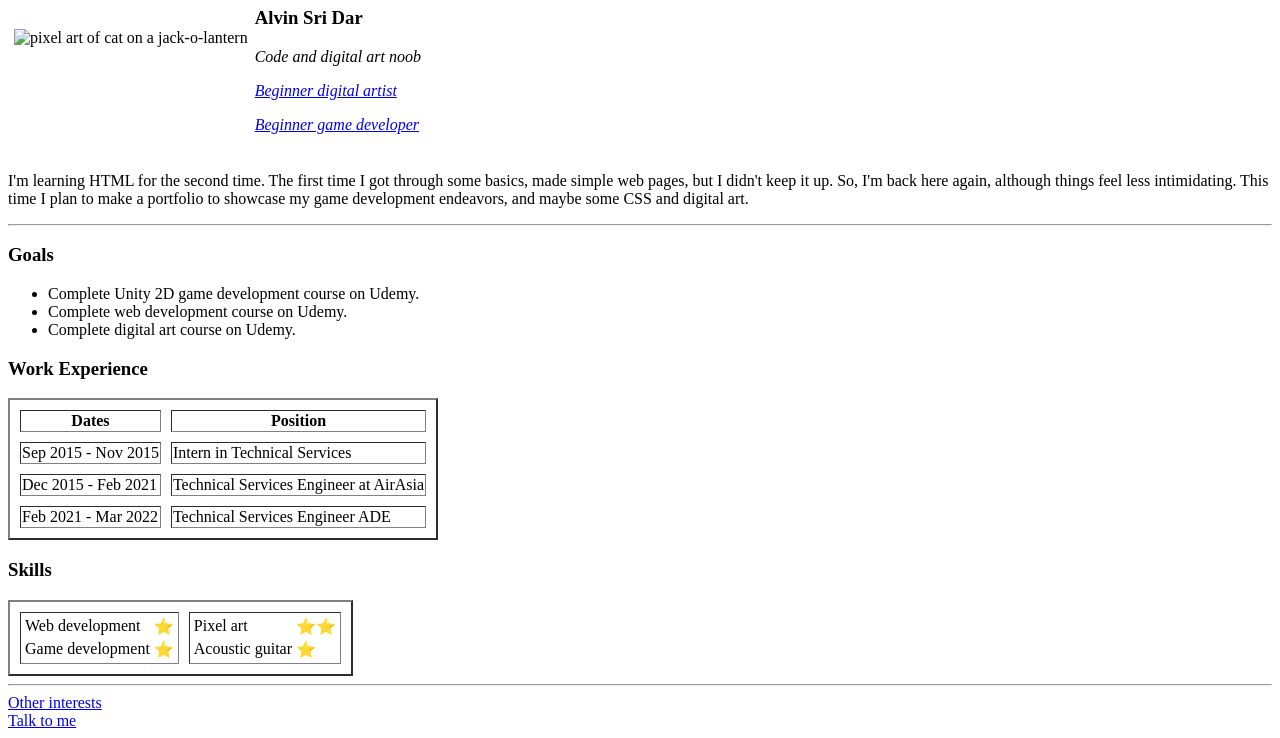
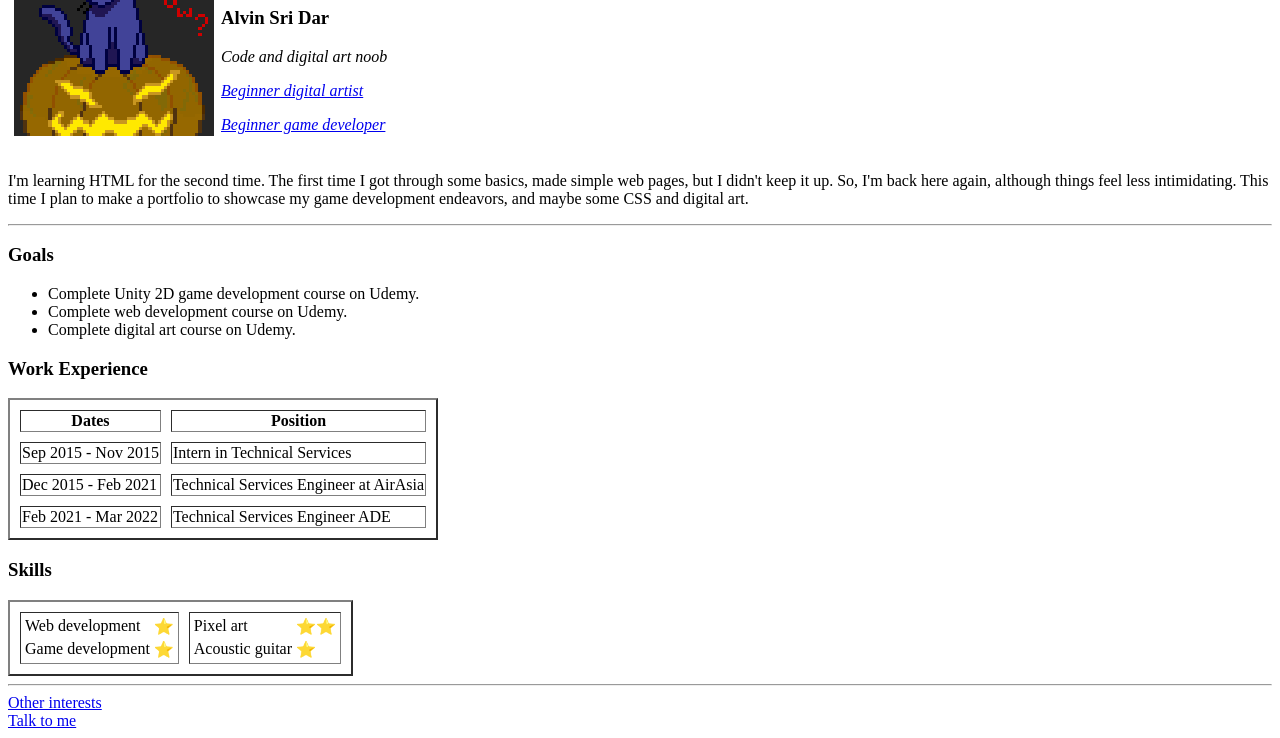
Before and after one commit to alvinsridar/cv, a plain HTML site: page index.html in a window 1280 px wide. Shown: the part 87-825 px from the top of the page. Drawn offline with Linux system fonts and the light colour scheme; the site is published under a folder, as on GitHub Pages, so addresses that start at the root find nothing.

Commit message:
Update index.html
Updated image src

```diff
--- a/index.html
+++ b/index.html
@@ -11,7 +11,7 @@
         <tbody>
             <tr>
                 <td>
-                    <img alt="pixel art of cat on a jack-o-lantern" src="/DATutorialCat_200px.png">
+                    <img alt="pixel art of cat on a jack-o-lantern" src="DATutorialCat_200px.png">
                 </td>
                 <td>
                     <h1>apathycures</h1>
```
